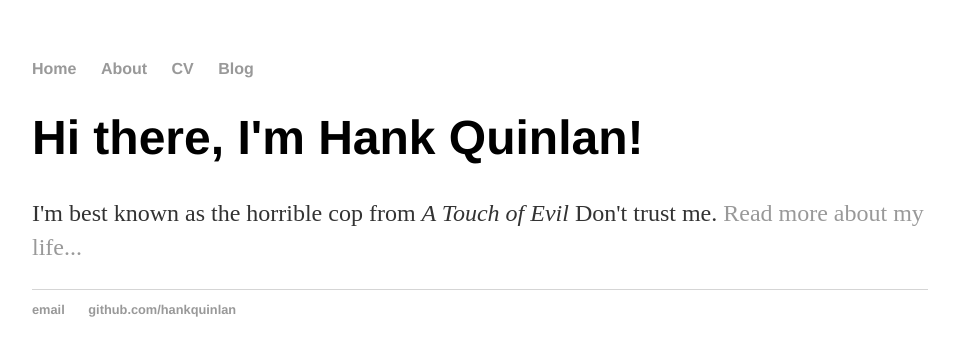
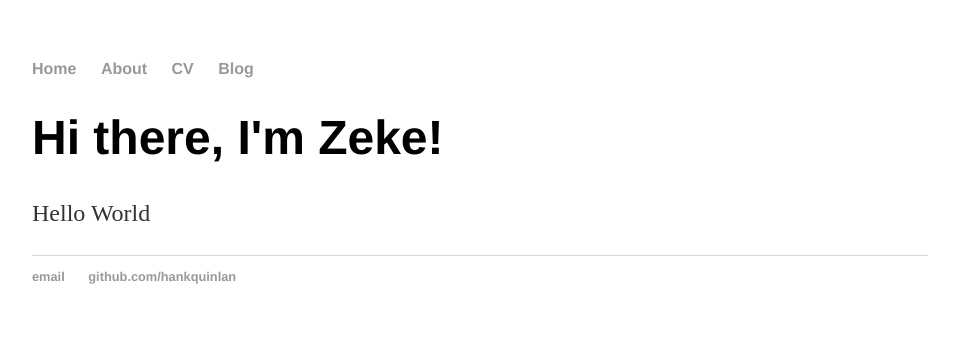
Before and after one commit to thezekiel/jekyll-test, a Jekyll site: the page built from index.html, in a window 1280 px wide. Shown: the top 356 px of the page, without its empty margins (160-1119 px from the left). Built offline with Jekyll 4.4.1, drawn with Linux system fonts in a browser that asks for light colours.

Commit message:
Update index.html

```diff
--- a/index.html
+++ b/index.html
@@ -3,6 +3,6 @@ layout: default
 title: Zeke Shore, Test
 ---
 <div class="blurb">
-	<h1>Hi there, I'm Hank Quinlan!</h1>
-	<p>I'm best known as the horrible cop from <em>A Touch of Evil</em> Don't trust me. <a href="/about">Read more about my life...</a></p>
+	<h1>Hi there, I'm Zeke!</h1>
+	<p>Hello World</p>
 </div><!-- /.blurb -->
```
